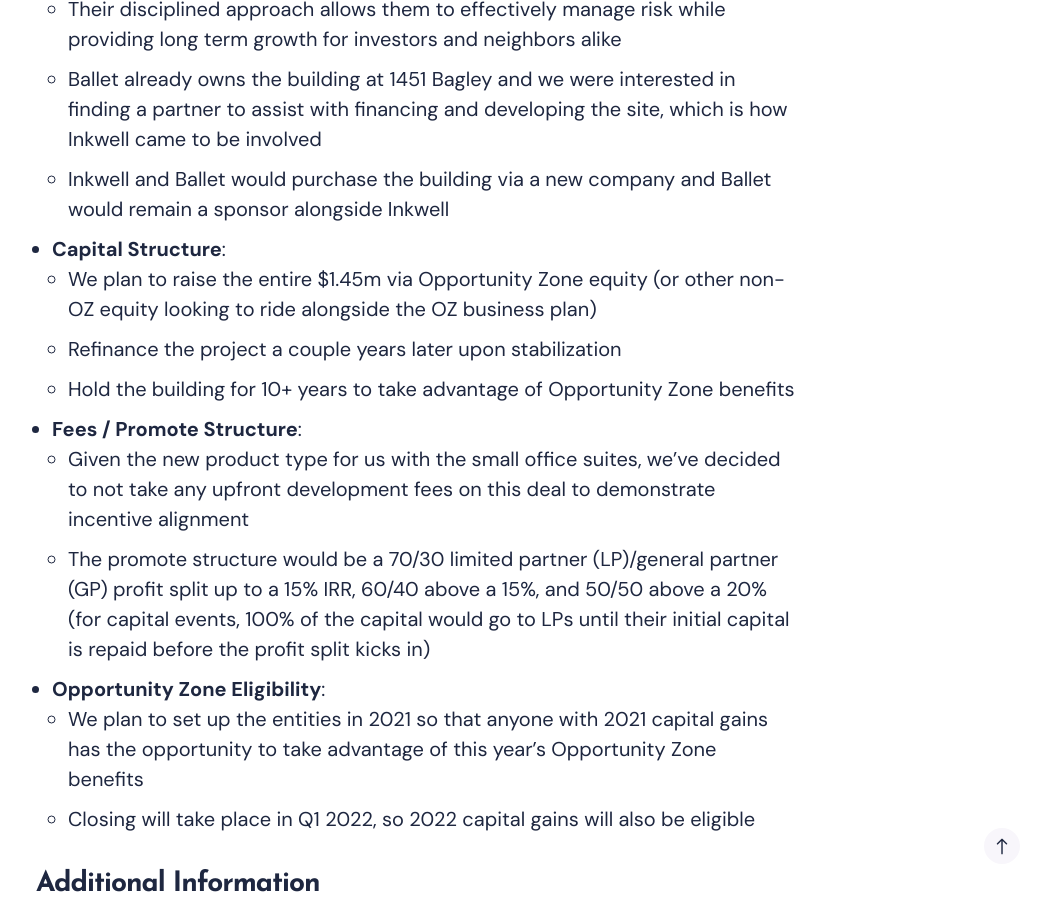
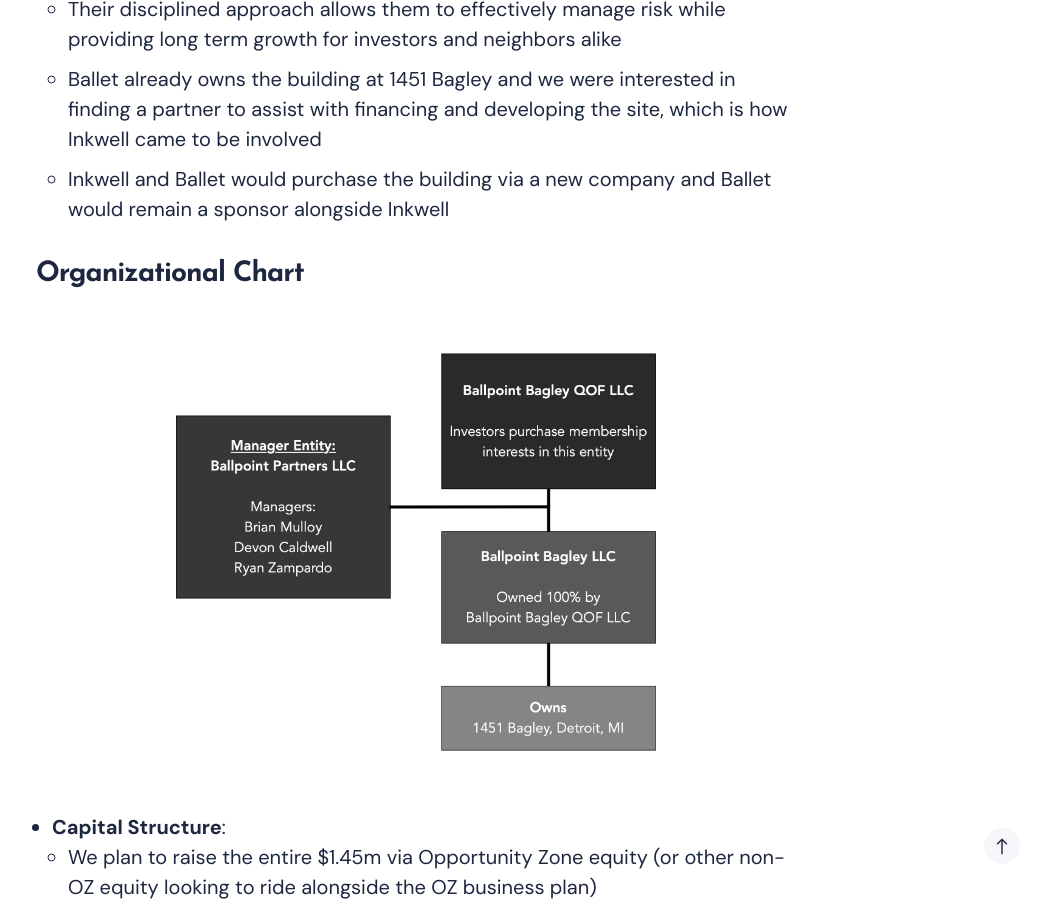
Before and after one commit to balletrealestate/balletrealestate.github.io, a Jekyll site: the page built from _posts/2022-01-07-1451-bagley.markdown, in a window 1280 px wide and 900 px high, scrolled down 3446 px. Shown: the whole window, without its empty margins (224-1263 px from the left). Built offline with Jekyll 4.4.1, drawn with Linux system fonts in a browser that asks for light colours; nearby versions of some CDN libraries.

Commit message:
added org chart

```diff
--- a/_posts/2022-01-07-1451-bagley.markdown
+++ b/_posts/2022-01-07-1451-bagley.markdown
@@ -54,6 +54,10 @@
 	* Ballet already owns the building at 1451 Bagley and we were interested in finding a partner to assist with financing and developing the site, which is how Inkwell came to be involved
 	* Inkwell and Ballet would purchase the building via a new company and Ballet would remain a sponsor alongside Inkwell
 
+## Organizational Chart
+
+![Organizational Chart](/images/org-chart.png)
+
 * **Capital Structure**:
 	* We plan to raise the entire $1.45m via Opportunity Zone equity (or other non-OZ equity looking to ride alongside the OZ business plan)
 	* Refinance the project a couple years later upon stabilization
```
Also changed, not shown: images/org-chart.png (added).
